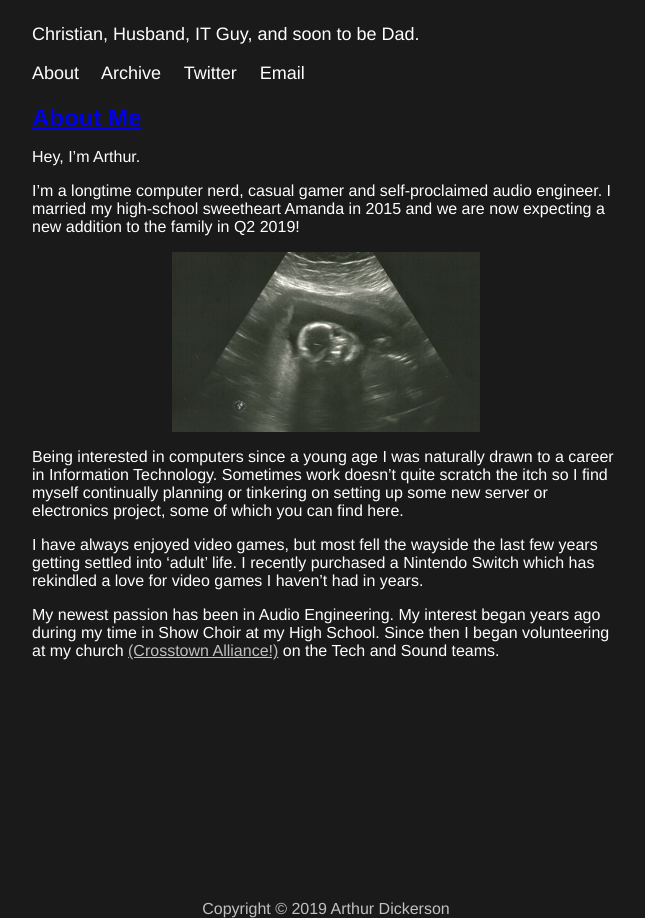
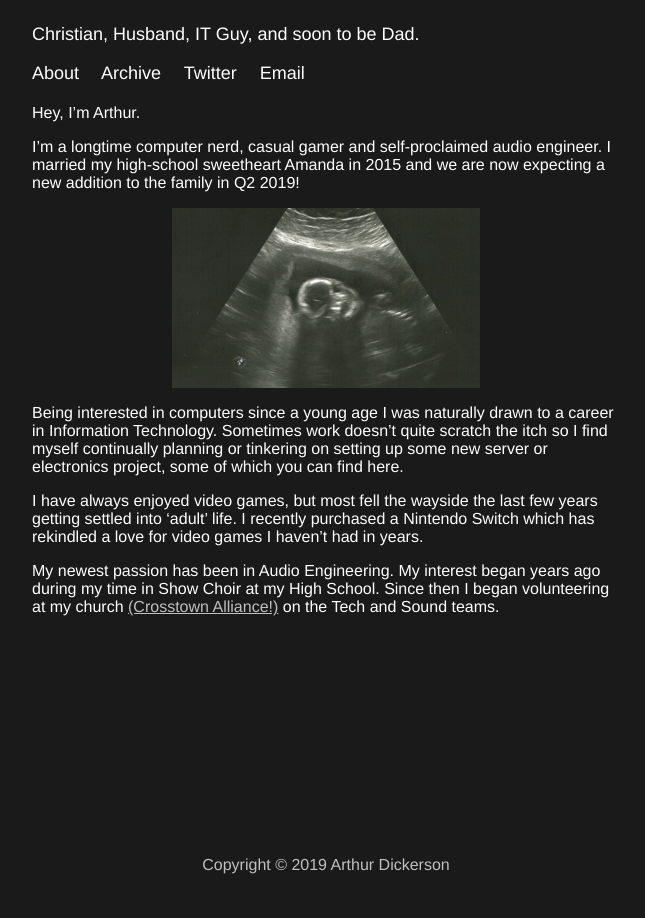
Before and after one commit to Arthurdd1994/Arthurdd1994.github.io, a Jekyll site: the page built from about.md, in a window 1280 px wide. Shown: the part 194-1112 px from the top of the page, without its empty margins (314-959 px from the left). Built offline with Jekyll 4.4.1, drawn with Linux system fonts in a browser that asks for light colours; after the commit the page ends 1068 px from its top, so only the background shows below that.

Commit message:
Update default.html

```diff
--- a/_layouts/default.html
+++ b/_layouts/default.html
@@ -26,15 +26,15 @@
       </div>
       <section class="content">
         {% unless page.title == "Arthur Dickerson" %}
-        {% if page.id == null %}
-          {% if page.altURL == null %}
-            <h2><a href="{{ page.url }}">{{ page.title }}</a></h2>
+          {% if page.id == null %}
+            {% if post.altURL == null %}
+              <h2><a href="{{ post.url }}">{{ post.title }}</a></h2>
+            {% else %}
+              <h2><a href="{{ post.altURL }}">{{ post.title }}</a></h2>
+            {% endif %}
           {% else %}
-            <h2><a href="{{ page.altURL }}">{{ page.title }}</a></h2>
+            <h2>{{ page.title }}</h2>
           {% endif %}
-        {% else %}
-          <h2>{{ page.title }}</h2>
-        {% endif %}
         {% endunless %}
         {% if page.id %}
           <div class="postDate">
```
